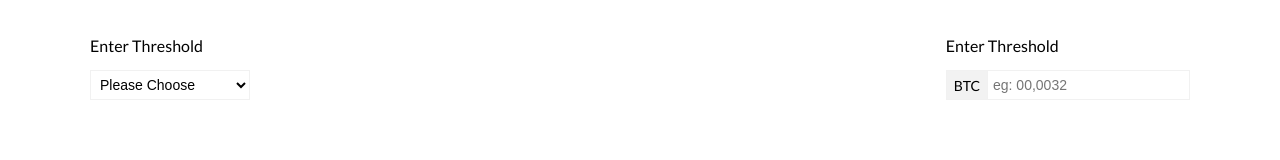
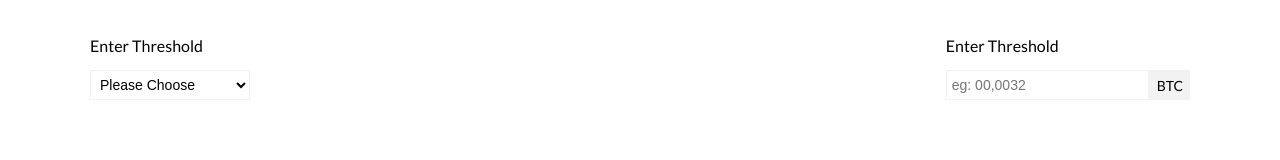
Before and after one commit to jfgen/threshold_evaluator, a React (Create React App) app: page / in a window 1280 px wide. Shown: the part 124-284 px from the top of the page. Built offline with nearby package versions, Linux system fonts and the light colour scheme.

Commit message:
changed input prefix into a sufix

```diff
--- a/src/App.css
+++ b/src/App.css
@@ -54,7 +54,7 @@ body {
   border-left: none;
 }
 
-.selector__prefix {
+.selector__sufix {
   display: inline-block;
   height: 30px;
   border: 1px solid #F1F1F1;
--- a/src/DataTable.js
+++ b/src/DataTable.js
@@ -62,7 +62,7 @@ const DataTable = (props) => {
         <table className="datatable">
             <thead>
                 <tr>
-                    <th className="datatable__header">time</th>
+                    <th className="datatable__header">time (5m interval)</th>
                     <th className="datatable__header">high</th>
                     <th className="datatable__header">low</th>
                     <th className="datatable__header">volume</th>
--- a/src/Threshold.js
+++ b/src/Threshold.js
@@ -24,7 +24,6 @@ const Threshold = (props) => {
     return(
         <div className="threshold">
             <label className="selector__label" htmlFor="threshold">Enter Threshold</label>
-            <span className="selector__prefix">BTC</span>
             <input
                 type="number"
                 id="threshold"
@@ -34,6 +33,7 @@ const Threshold = (props) => {
                 step="0.001"
                 onChange={props.thresholdHandler}
             />
+            <span className="selector__sufix">BTC</span>
         </div>
     )
 }
```
